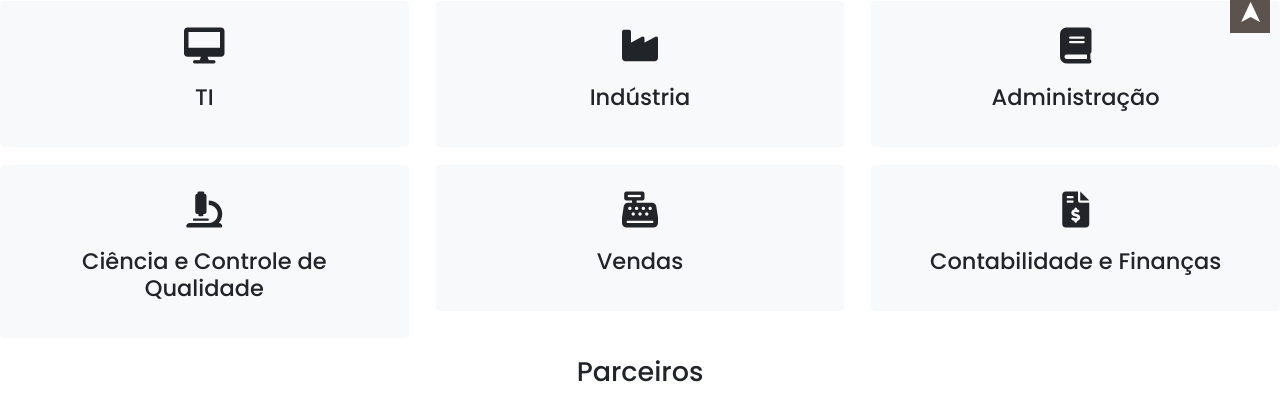
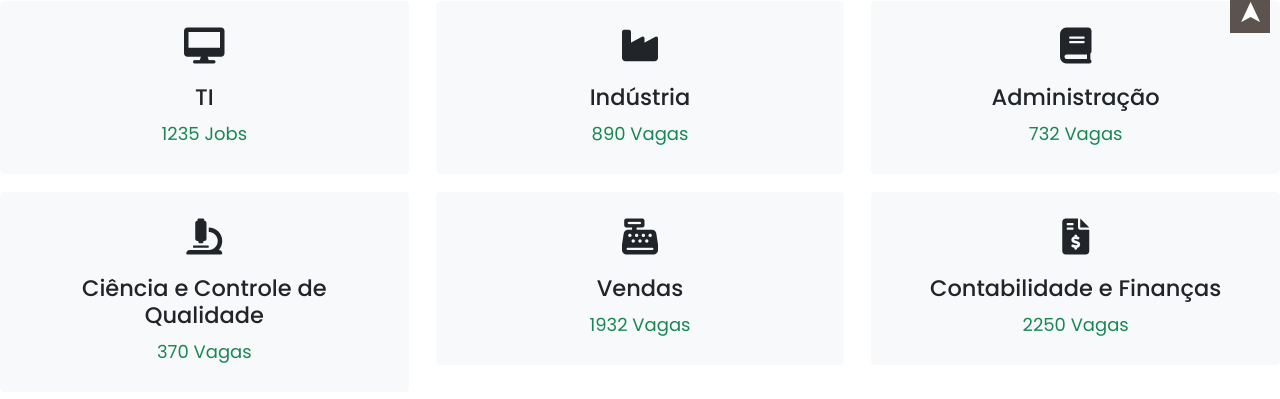
Before and after one commit to Matta-012/adzuna, a website: page index.html in a window 1280 px wide. Shown: the part 757-1156 px from the top of the page. Drawn offline with nearby package versions, Linux system fonts and the light colour scheme.

Commit message:
adiciona vagas populares

```diff
--- a/index.html
+++ b/index.html
@@ -97,7 +97,7 @@
                 </div>
                 <div class="popu-category-content">
                   <h5 class="mb-2 text-dark title">TI</h5>
-
+                  <p class="text-success mb-0 rounded">1235 Jobs</p>
                 </div>
             </div>
           </div>
@@ -108,6 +108,7 @@
               </div>
               <div class="popu-category-content">
                 <h5 class="mb-2 text-dark title">Indústria</h5>
+                <p class="text-success mb-0 rounded">890 Vagas</p>
               </div>
             </div>
           </div>
@@ -118,6 +119,7 @@
               </div>
               <div class="popu-category-content">
                 <h5 class="mb-2 text-dark title">Administração</h5>
+                <p class="text-success mb-0 rounded">732 Vagas</p>
               </div>
             </div>
           </div>
@@ -128,6 +130,7 @@
               </div>
               <div class="popu-category-content">
                 <h5 class="mb-2 text-dark title">Ciência e Controle de Qualidade</h5>
+                <p class="text-success mb-0 rounded">370 Vagas</p>
               </div>
             </div>
           </div>
@@ -138,6 +141,7 @@
               </div>
               <div class="popu-category-content">
                 <h5 class="mb-2 text-dark title">Vendas</h5>
+                <p class="text-success mb-0 rounded">1932 Vagas</p>
               </div>
             </div>
           </div>
@@ -148,6 +152,7 @@
               </div>
               <div class="popu-category-content">
                 <h5 class="mb-2 text-dark title">Contabilidade e Finanças</h5>
+                <p class="text-success mb-0 rounded">2250 Vagas</p>
               </div>
             </div>
           </div>
```
